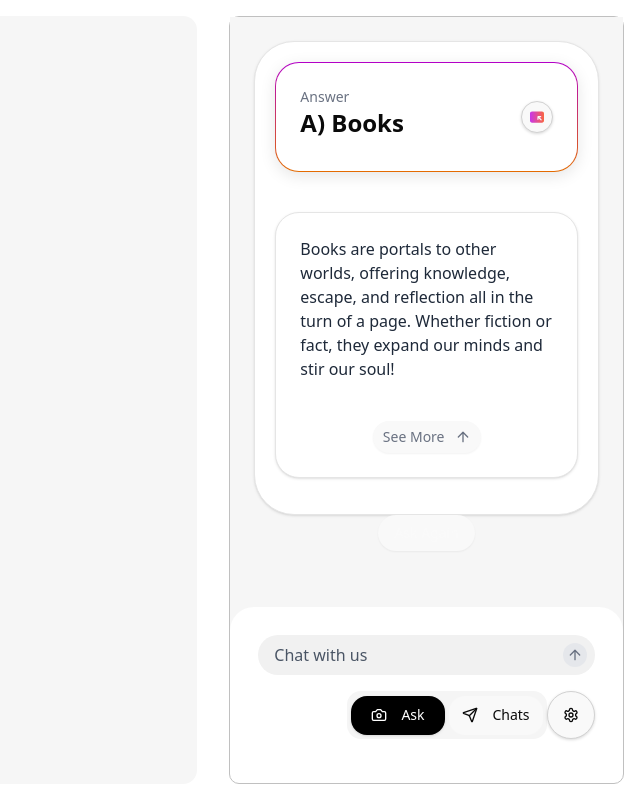
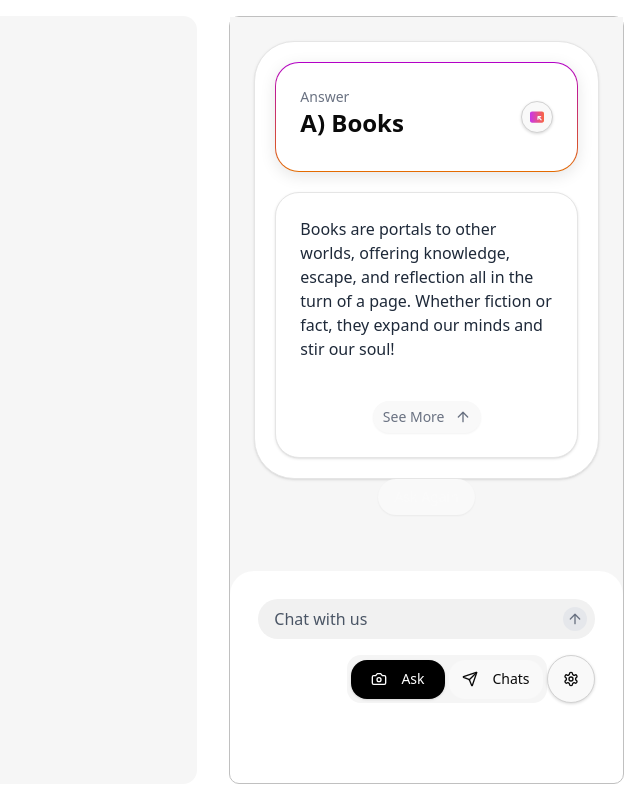
Before and after one commit to qiqi47/my-project, a React (Vite) app: page / in a window 1280 px wide. Shown: the whole page, without its empty margins (640-1280 px from the left). Built offline with nearby package versions, Linux system fonts and the light colour scheme.

Commit message:
refactor: improve layout and styling of ContentCard and Home components
- Remove bottom margin from ContentCard for a cleaner appearance.
- Update Home component's Card to use flexbox for better alignment of child elements.

```diff
--- a/src/components/ContentCard.tsx
+++ b/src/components/ContentCard.tsx
@@ -11,7 +11,7 @@ export function ContentCard({ content }: ContentCardProps) {
     const [expanded, setExpanded] = useState(false);
 
     return (
-        <Card className="mb-4 rounded-3xl p-6">
+        <Card className="rounded-3xl p-6">
             <p className="text-gray-800">{content}</p>
             <div className="flex justify-center mt-4">
                 <Button
--- a/src/screen/Home.tsx
+++ b/src/screen/Home.tsx
@@ -17,7 +17,7 @@ export default function Home() {
     return (
         <ChatLayout>
             <div className="flex-1 overflow-auto p-6">
-                <Card className="rounded-[40px] p-5">
+                <Card className="rounded-[40px] p-5 flex flex-col gap-1">
                     <AnswerCard title="A) Books" />
                     <ContentCard content={content} />
                 </Card>
```
